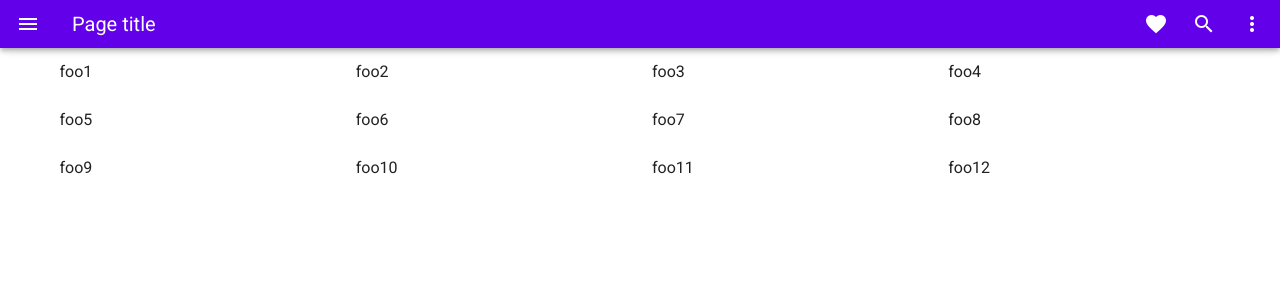
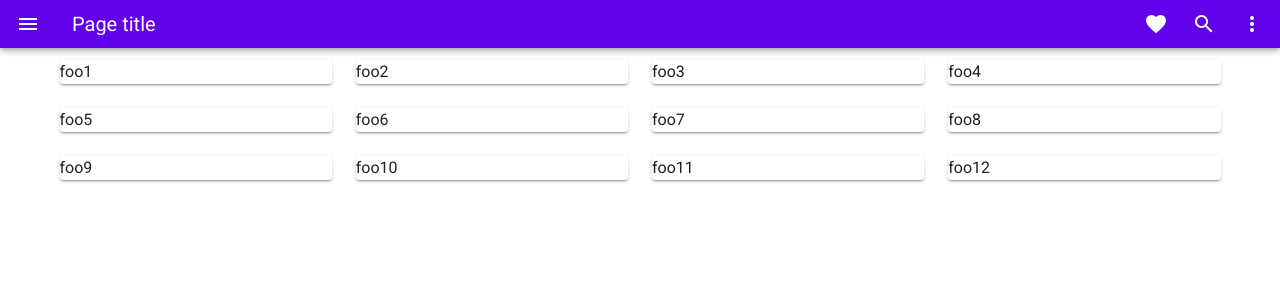
Before and after one commit to 1071sh/vue-study, a Vue app: page / in a window 1280 px wide. Shown: the top 300 px of the page. Built offline with nearby package versions, Linux system fonts and the light colour scheme.

Commit message:
v-cardコンポーネント

```diff
--- a/src/components/HelloWorld.vue
+++ b/src/components/HelloWorld.vue
@@ -1,18 +1,42 @@
 <template>
     <v-container>
         <v-row justify="center" align="center">
-            <v-col cols="12" xl="2" lg="3" md="4" sm="6">foo1</v-col>
-            <v-col cols="12" xl="2" lg="3" md="4" sm="6" xs="12">foo2</v-col>
-            <v-col cols="12" xl="2" lg="3" md="4" sm="6" xs="12">foo3</v-col>
-            <v-col cols="12" xl="2" lg="3" md="4" sm="6" xs="12">foo4</v-col>
-            <v-col cols="12" xl="2" lg="3" md="4" sm="6" xs="12">foo5</v-col>
-            <v-col cols="12" xl="2" lg="3" md="4" sm="6" xs="12">foo6</v-col>
-            <v-col cols="12" xl="2" lg="3" md="4" sm="6" xs="12">foo7</v-col>
-            <v-col cols="12" xl="2" lg="3" md="4" sm="6" xs="12">foo8</v-col>
-            <v-col cols="12" xl="2" lg="3" md="4" sm="6" xs="12">foo9</v-col>
-            <v-col cols="12" xl="2" lg="3" md="4" sm="6" xs="12">foo10</v-col>
-            <v-col cols="12" xl="2" lg="3" md="4" sm="6" xs="12">foo11</v-col>
-            <v-col cols="12" xl="2" lg="3" md="4" sm="6" xs="12">foo12</v-col>
+            <v-col cols="12" xl="2" lg="3" md="4" sm="6">
+                <v-card>foo1</v-card>
+            </v-col>
+            <v-col cols="12" xl="2" lg="3" md="4" sm="6" xs="12">
+                <v-card>foo2</v-card>
+            </v-col>
+            <v-col cols="12" xl="2" lg="3" md="4" sm="6" xs="12">
+                <v-card>foo3</v-card>
+            </v-col>
+            <v-col cols="12" xl="2" lg="3" md="4" sm="6" xs="12">
+                <v-card>foo4</v-card>
+            </v-col>
+            <v-col cols="12" xl="2" lg="3" md="4" sm="6" xs="12">
+                <v-card>foo5</v-card>
+            </v-col>
+            <v-col cols="12" xl="2" lg="3" md="4" sm="6" xs="12">
+                <v-card>foo6</v-card>
+            </v-col>
+            <v-col cols="12" xl="2" lg="3" md="4" sm="6" xs="12">
+                <v-card>foo7</v-card>
+            </v-col>
+            <v-col cols="12" xl="2" lg="3" md="4" sm="6" xs="12">
+                <v-card>foo8</v-card>
+            </v-col>
+            <v-col cols="12" xl="2" lg="3" md="4" sm="6" xs="12">
+                <v-card>foo9</v-card>
+            </v-col>
+            <v-col cols="12" xl="2" lg="3" md="4" sm="6" xs="12">
+                <v-card>foo10</v-card>
+            </v-col>
+            <v-col cols="12" xl="2" lg="3" md="4" sm="6" xs="12">
+                <v-card>foo11</v-card>
+            </v-col>
+            <v-col cols="12" xl="2" lg="3" md="4" sm="6" xs="12">
+                <v-card>foo12</v-card>
+            </v-col>
         </v-row>
     </v-container>
 </template>
```
